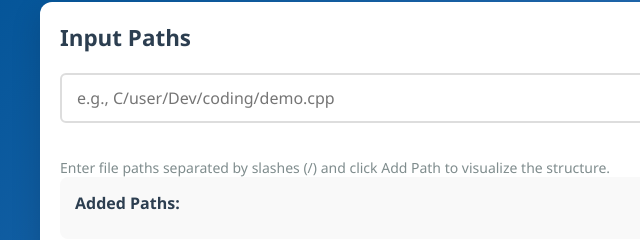
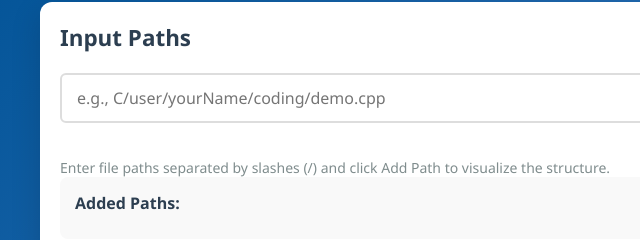
Before and after one commit to DevPatel4431/My_Learnings, a plain HTML site: page Sem-3/Data_Structures/index.html in a window 1280 px wide. Shown: the part 127-367 px from the top of the page, 0-640 px from the left. Drawn offline with Linux system fonts and the light colour scheme.

Commit message:
bug fix in index.html DS

```diff
--- a/Sem-3/Data_Structures/index.html
+++ b/Sem-3/Data_Structures/index.html
@@ -26,7 +26,7 @@
             <input
               type="text"
               id="path-input"
-              placeholder="e.g., C/user/Dev/coding/demo.cpp"
+              placeholder="e.g., C/user/yourName/coding/demo.cpp"
             />
             <button id="add-btn">Add Path</button>
           </div>
```
